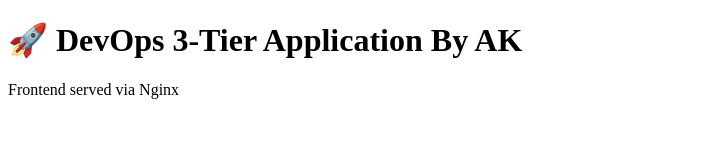
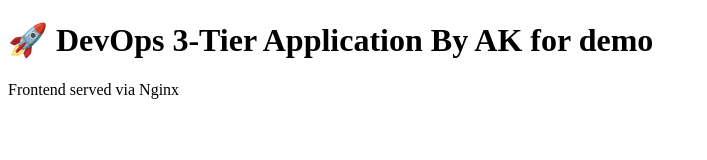
Before and after one commit to Akumbha/devops-3tier-app, a plain HTML site: page frontend/index.html in a window 1280 px wide. Shown: the whole page, without its empty margins (0-707 px from the left). Drawn offline with Linux system fonts and the light colour scheme.

Commit message:
index commit

```diff
--- a/frontend/index.html
+++ b/frontend/index.html
@@ -4,7 +4,7 @@
     <title>DevOps 3-Tier App</title>
 </head>
 <body>
-    <h1>🚀 DevOps 3-Tier Application By AK</h1>
+    <h1>🚀 DevOps 3-Tier Application By AK for demo</h1>
     <p>Frontend served via Nginx</p>
 </body>
 </html>
```
